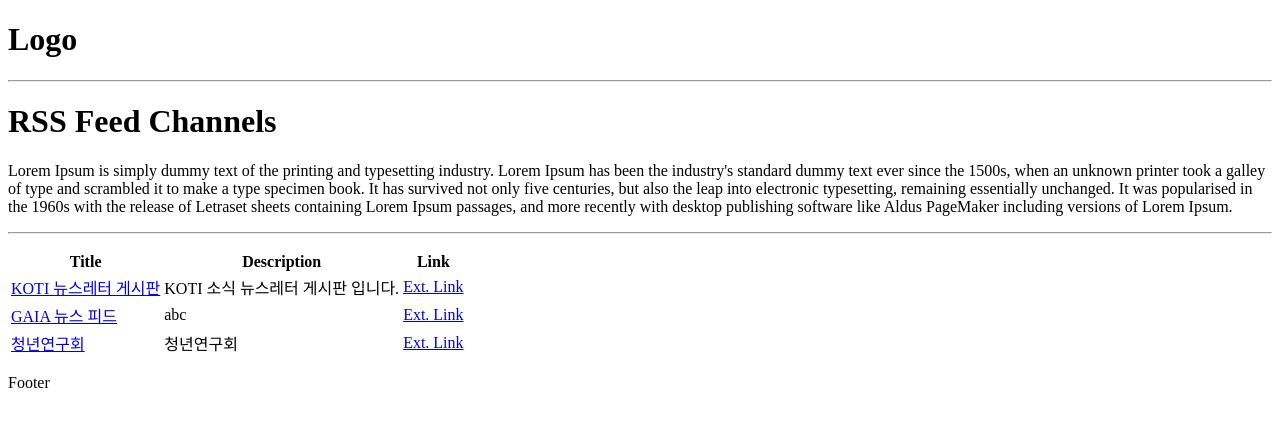
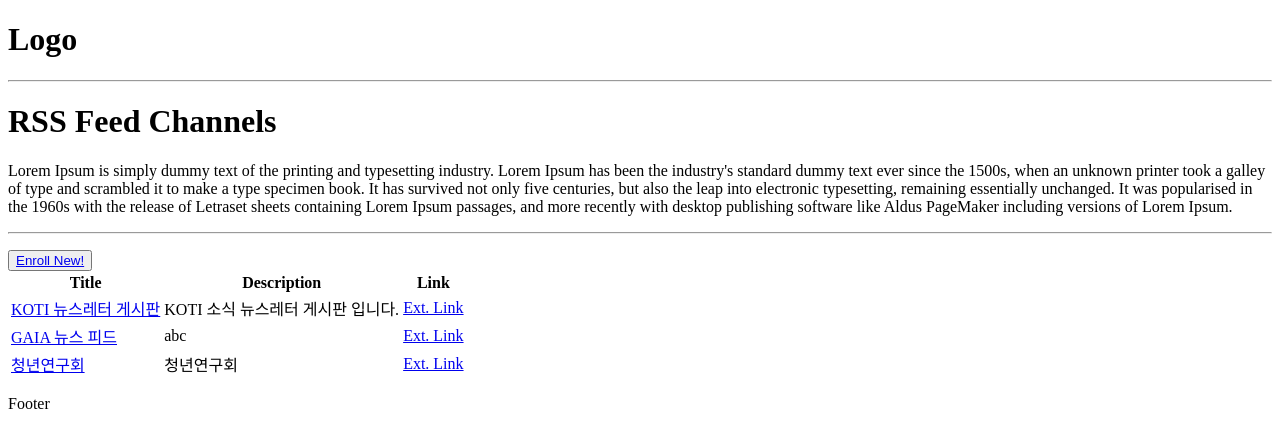
Before and after one commit to degru82/researchportal, a Django app: page /channel/ in a window 1280 px wide. Shown: the top 448 px of the page. Run offline with Django 3.2, Linux system fonts and the light colour scheme; data comes from the database, SQL or seed files in the repository.

Commit message:
added ModelForm to insert new RSS feed'

```diff
--- a/rssfeeds/templates/rssfeeds/channels.html
+++ b/rssfeeds/templates/rssfeeds/channels.html
@@ -12,6 +12,12 @@ Lorem Ipsum is simply dummy text of the printing and typesetting industry. Lorem
 
     {{ a }}
 </p>
+
+<button>
+    <a href="{% url 'new-channel' %}">
+        Enroll New!
+    </a>
+</button>
 
 <table>
     <tr>
--- a/rssfeeds/urls.py
+++ b/rssfeeds/urls.py
@@ -4,5 +4,6 @@ from . import views
 urlpatterns = [
     path('', views.welcomePageView, name='welcome-page'),
     path('channel/', views.show_channels, name='channel-list'),
-    path('channel/<str:channel_id>/', views.show_singlechannel, name='channel-detail')
+    path('channel/new', views.enroll_channel, name='new-channel'),
+    path('channel/<str:channel_id>/', views.show_singlechannel, name='channel-detail'),
 ]
--- a/rssfeeds/views.py
+++ b/rssfeeds/views.py
@@ -1,12 +1,22 @@
 from django.shortcuts import render
 from .models import RssFeed, FeedItem
+from .forms import RssFeedForm
 
 # Create your views here.
 def show_channels(request):
+
     context = {
         'channels': RssFeed.objects.all()
     }
+
     return render(request, 'rssfeeds/channels.html', context)
+
+def enroll_channel(request):
+
+    form = RssFeedForm()
+    context = {'form': form}
+
+    return render(request, 'rssfeeds/feed_enroll_form.html', context)
 
 def show_singlechannel(request, channel_id):
 
```
Also changed, not shown: rssfeeds/forms.py (added, +7 -0 lines), rssfeeds/templates/rssfeeds/feed_enroll_form.html (added, +12 -0 lines).
